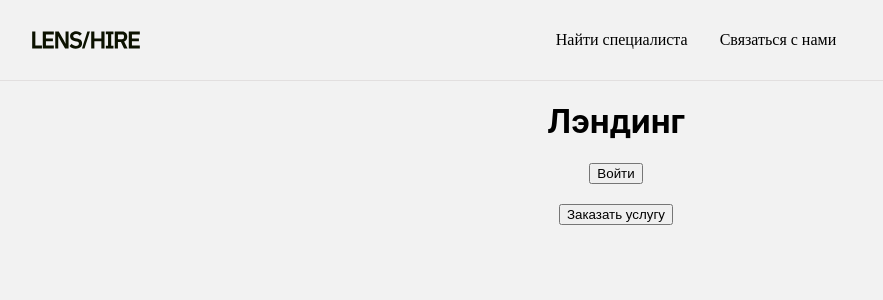
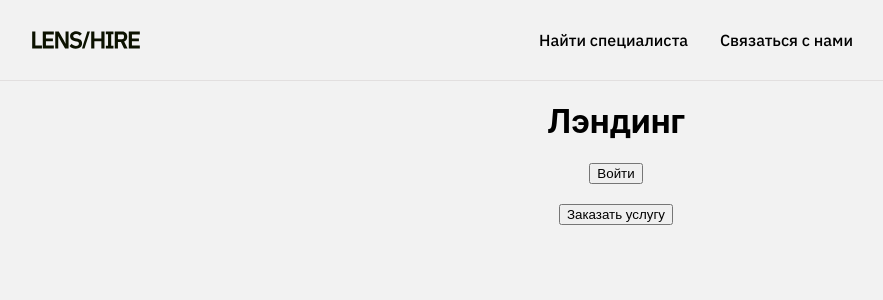
Before and after one commit to photo-booking/frontend-one, a React (Create React App) app: page / in a window 1280 px wide. Shown: the top 300 px of the page, without its empty margins (24-907 px from the left). Built offline with nearby package versions, Linux system fonts and the light colour scheme.

Commit message:
fixed fonts

```diff
--- a/src/index.css
+++ b/src/index.css
@@ -1,3 +1,5 @@
+@import url(./vendor/fonts/fonts.css);
+
 body {
   margin: 0;
   background-color: #F2F2F2;
--- a/src/vendor/fonts/fonts.css
+++ b/src/vendor/fonts/fonts.css
@@ -3,5 +3,5 @@
   font-style: normal;
   font-weight: 600;
   font-display: swap;
-  src: url(../fonts/Aneliza-SemiBold.ttf) format("truetype");
+  src: url(./Aneliza-SemiBold.ttf) format("truetype");
 }
```
